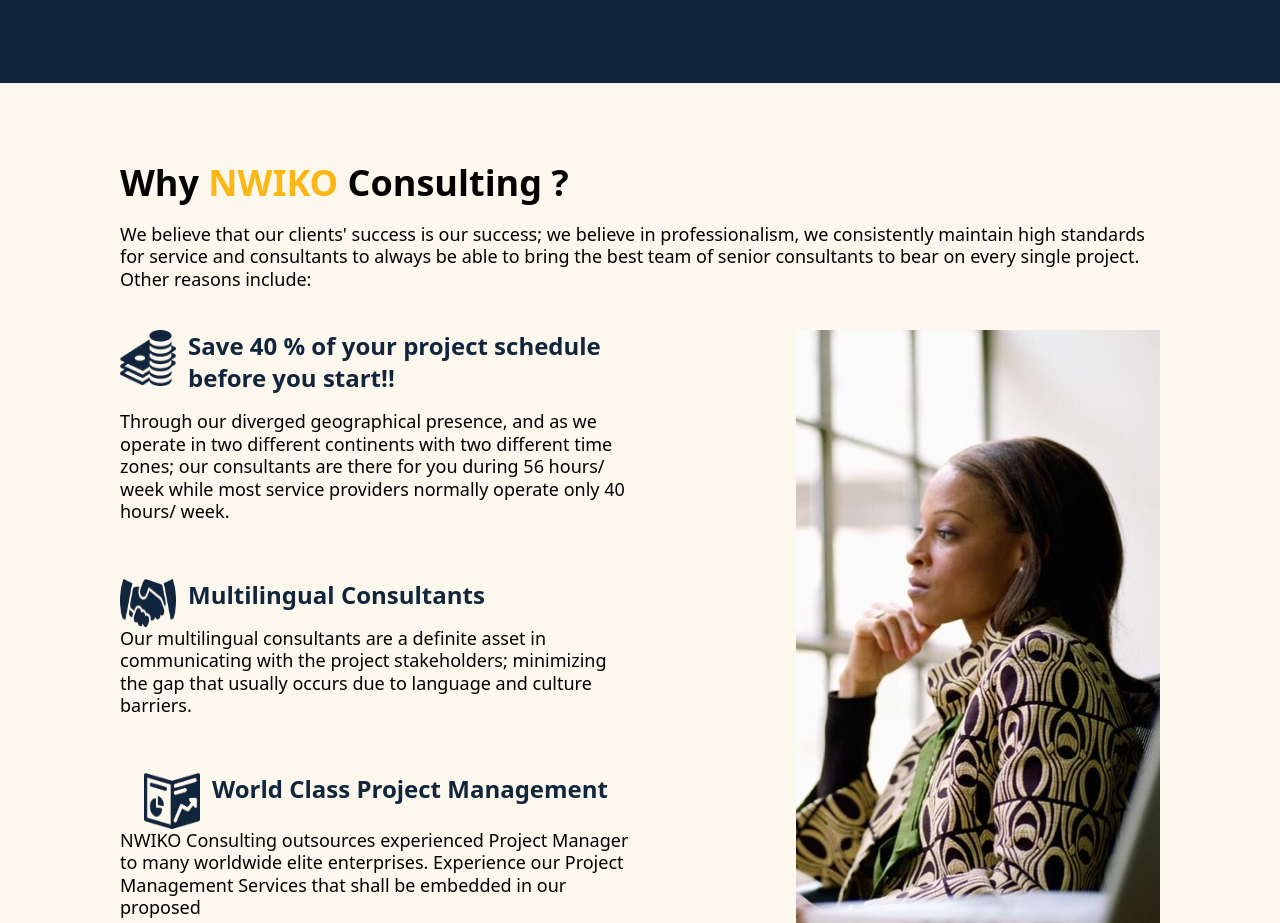
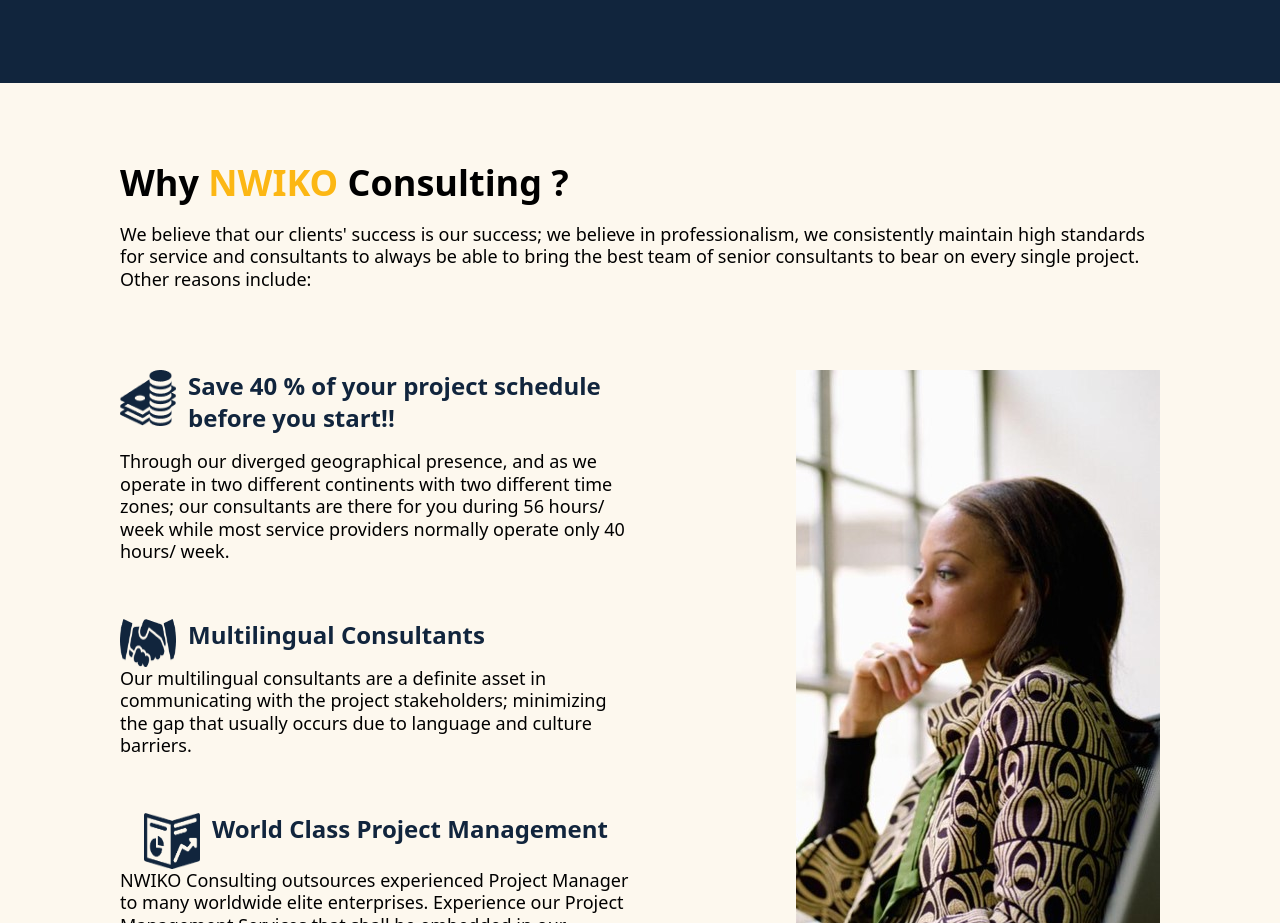
Before and after one commit to amarachi-nwokocha/Nwiko-consulting, a React (Vite) app: page / in a window 1280 px wide. Shown: the part 1740-2663 px from the top of the page. Built offline with nearby package versions, Linux system fonts and the light colour scheme.

Commit message:
padding added to reasons

```diff
--- a/src/Components/Reasons.jsx
+++ b/src/Components/Reasons.jsx
@@ -6,7 +6,7 @@
 const Reasons = () => {
   return (
     <div className="min-h-[70vh] md:px-10 px-5 pt-10 bg-brightBackGround">
-      <div className="md:px-20 px-5 pt-10">
+      <div className="md:px-20 px-5  py-10">
         <h2 className="text-4xl mb-5 hover:cursor-pointer w-fit hover:border-b-4 hover:border-b-blue font-semibold">
           Why <span className="text-yellow">NWIKO</span> Consulting ?
         </h2>
```
